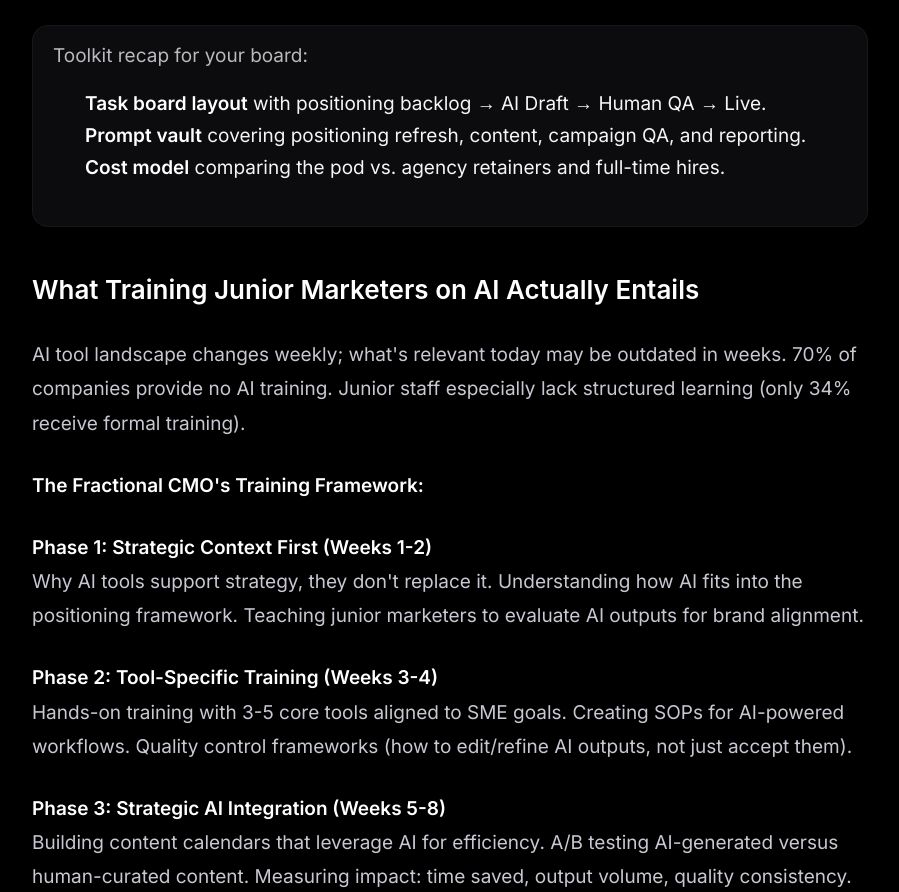
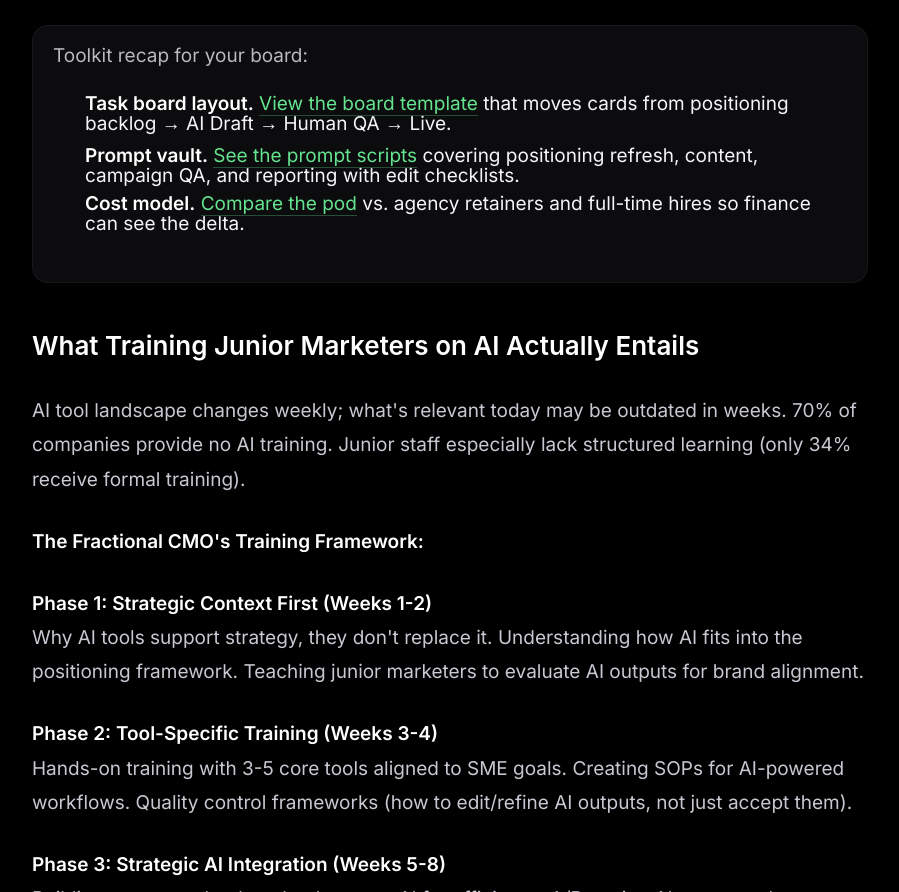
Before and after one commit to inflexion88/troy-assoignon-official, a website built with Vite: page blog/fractional-cmo-ai-marketing-teams-smes.html in a window 1280 px wide. Shown: the part 4342-5234 px from the top of the page, without its empty margins (190-1089 px from the left). Built offline with nearby package versions, Linux system fonts and the light colour scheme.

Commit message:
chore: tweak AI intern toolkit links

```diff
--- a/blog/fractional-cmo-ai-marketing-teams-smes.html
+++ b/blog/fractional-cmo-ai-marketing-teams-smes.html
@@ -727,10 +727,10 @@
 
 <div class="bg-luxury-900/40 border border-luxury-800/30 rounded-2xl p-5 mb-8">
   <p class="text-sm text-luxury-300">Toolkit recap for your board:</p>
-  <ul class="mt-2 space-y-1 text-luxury-100 text-sm">
-    <li><strong>Task board layout</strong> with positioning backlog → AI Draft → Human QA → Live.</li>
-    <li><strong>Prompt vault</strong> covering positioning refresh, content, campaign QA, and reporting.</li>
-    <li><strong>Cost model</strong> comparing the pod vs. agency retainers and full-time hires.</li>
+  <ul class="mt-2 space-y-2 text-luxury-100 text-sm">
+    <li><strong>Task board layout.</strong> <a href="/blog/ai-intern-task-board-template.html" class="text-accent-green hover:text-white">View the board template</a> that moves cards from positioning backlog → AI Draft → Human QA → Live.</li>
+    <li><strong>Prompt vault.</strong> <a href="/blog/ai-intern-prompt-bank.html" class="text-accent-green hover:text-white">See the prompt scripts</a> covering positioning refresh, content, campaign QA, and reporting with edit checklists.</li>
+    <li><strong>Cost model.</strong> <a href="/blog/fractional-cmo-intern-cost-model.html" class="text-accent-green hover:text-white">Compare the pod</a> vs. agency retainers and full-time hires so finance can see the delta.</li>
   </ul>
 </div>
 
```
